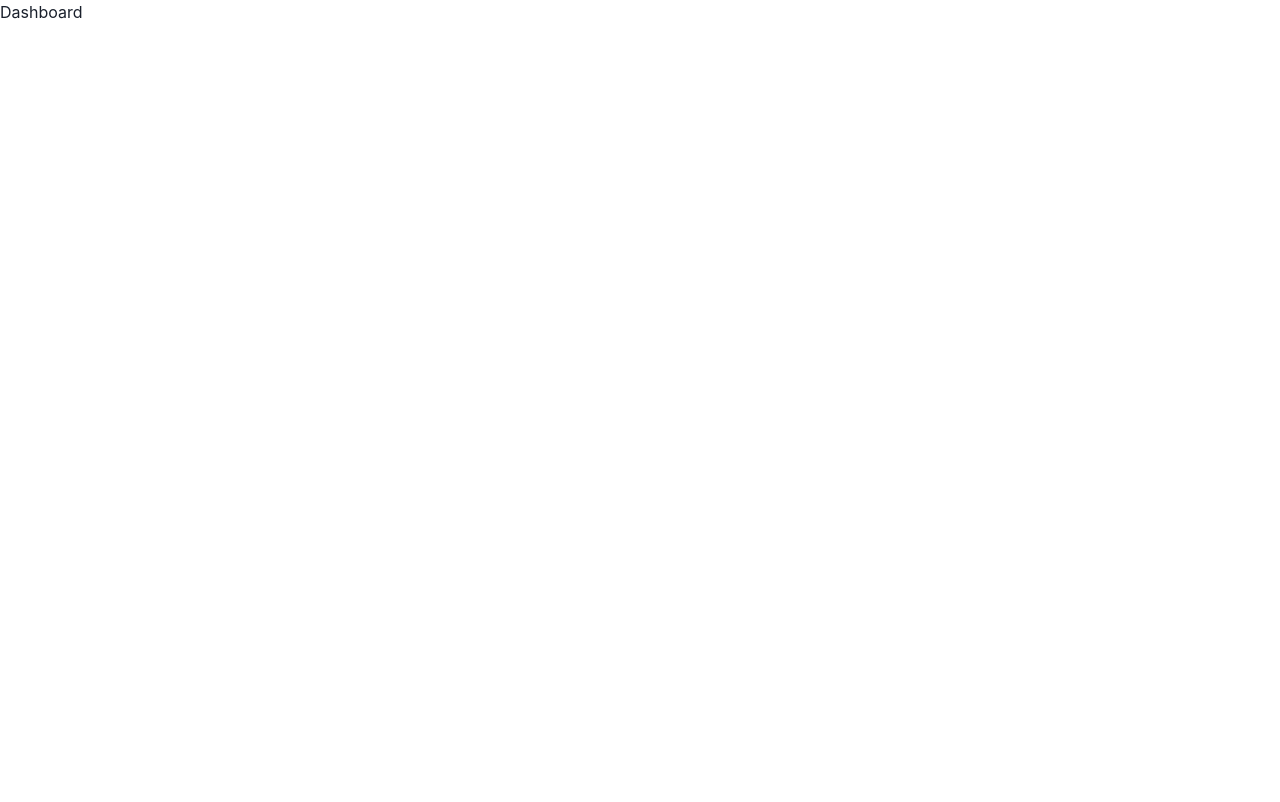
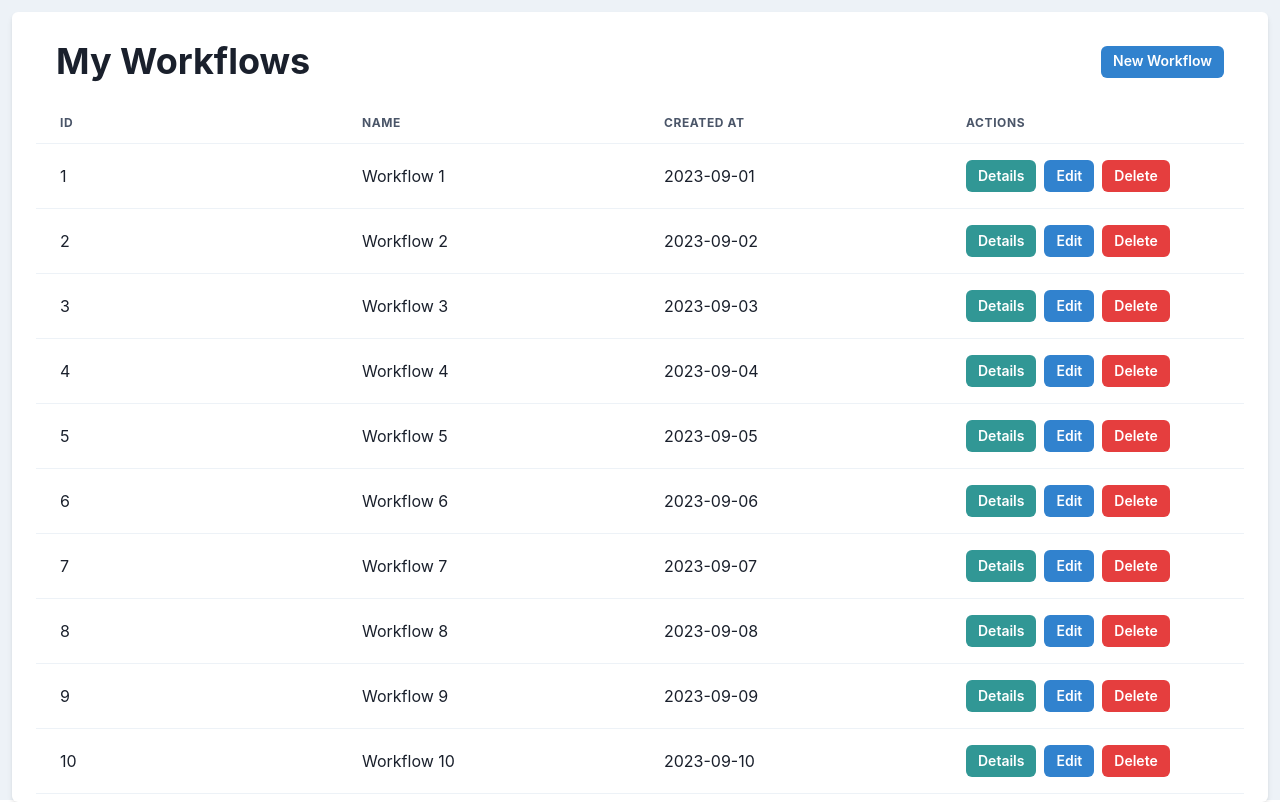
Before and after one commit to AndresJoaquinNino/workflow-demo, a React (Vite) app in the folder client/: page /dashboard in a window 1280 px wide. Built offline with nearby package versions, Linux system fonts and the light colour scheme.

Commit message:
feat: Made basic designed of workflow page

```diff
--- /dev/null
+++ b/client/src/pages/Workflow/Workflow.jsx
@@ -0,0 +1,92 @@
+import {
+  Card,
+  CardHeader,
+  TableContainer,
+  Table,
+  Thead,
+  Tbody,
+  Tr,
+  Th,
+  Td,
+  Button,
+  Flex,
+  Heading,
+  HStack,
+} from "@chakra-ui/react";
+
+const workflows = [
+  { id: 1, name: "Workflow 1", created_at: "2023-09-01" },
+  { id: 2, name: "Workflow 2", created_at: "2023-09-02" },
+  { id: 3, name: "Workflow 3", created_at: "2023-09-03" },
+  { id: 4, name: "Workflow 4", created_at: "2023-09-04" },
+  { id: 5, name: "Workflow 5", created_at: "2023-09-05" },
+  { id: 6, name: "Workflow 6", created_at: "2023-09-06" },
+  { id: 7, name: "Workflow 7", created_at: "2023-09-07" },
+  { id: 8, name: "Workflow 8", created_at: "2023-09-08" },
+  { id: 9, name: "Workflow 9", created_at: "2023-09-09" },
+  { id: 10, name: "Workflow 10", created_at: "2023-09-10" },
+];
+
+const WorkflowsPage = () => {
+  return (
+    <Flex
+      direction='column'
+      height="100vh"
+      bg="gray.100"
+      p={3}
+    >
+      <Card px={6} py={2} rounded="md" shadow="md">
+        <CardHeader>
+          <HStack justifyContent='space-between'>
+            <Heading>
+              My Workflows
+            </Heading>
+            <Button colorScheme="blue" size="sm">
+              New Workflow
+            </Button>
+          </HStack>
+        </CardHeader>
+        <TableContainer>
+          <Table
+            variant="simple"
+            __css={{
+              'table-layout': 'fixed',
+              width: 'full'
+            }}
+          >
+            <Thead>
+              <Tr>
+                <Th w={25}>ID</Th>
+                <Th w={25}>Name</Th>
+                <Th w={25}>Created at</Th>
+                <Th w={25}>Actions</Th>
+              </Tr>
+            </Thead>
+            <Tbody>
+              {workflows.map((workflow) => (
+                <Tr key={workflow.id}>
+                  <Td>{workflow.id}</Td>
+                  <Td>{workflow.name}</Td>
+                  <Td>{workflow.created_at}</Td>
+                  <Td>
+                    <Button colorScheme="teal" size="sm" mr="2">
+                      Details
+                    </Button>
+                    <Button colorScheme="blue" size="sm" mr="2">
+                      Edit
+                    </Button>
+                    <Button colorScheme="red" size="sm">
+                      Delete
+                    </Button>
+                  </Td>
+                </Tr>
+              ))}
+            </Tbody>
+          </Table>
+        </TableContainer>
+      </Card>
+    </Flex>
+  );
+};
+
+export default WorkflowsPage;
--- a/client/src/pages/index.js
+++ b/client/src/pages/index.js
@@ -1 +1,2 @@
 export { default as Login } from './Login/Login.jsx';
+export { default as Workflow } from './Workflow/Workflow.jsx';
--- a/client/src/router.jsx
+++ b/client/src/router.jsx
@@ -1,5 +1,5 @@
 import { createBrowserRouter } from "react-router-dom";
-import { Login } from "./pages";
+import { Login, Workflow } from "./pages";
 
 const router = createBrowserRouter([
   {
@@ -8,7 +8,7 @@ const router = createBrowserRouter([
   },
   {
     path: '/dashboard',
-    element: <h1>Dashboard</h1>,
+    element: <Workflow/>,
   },
   {
     path: '*',
```
